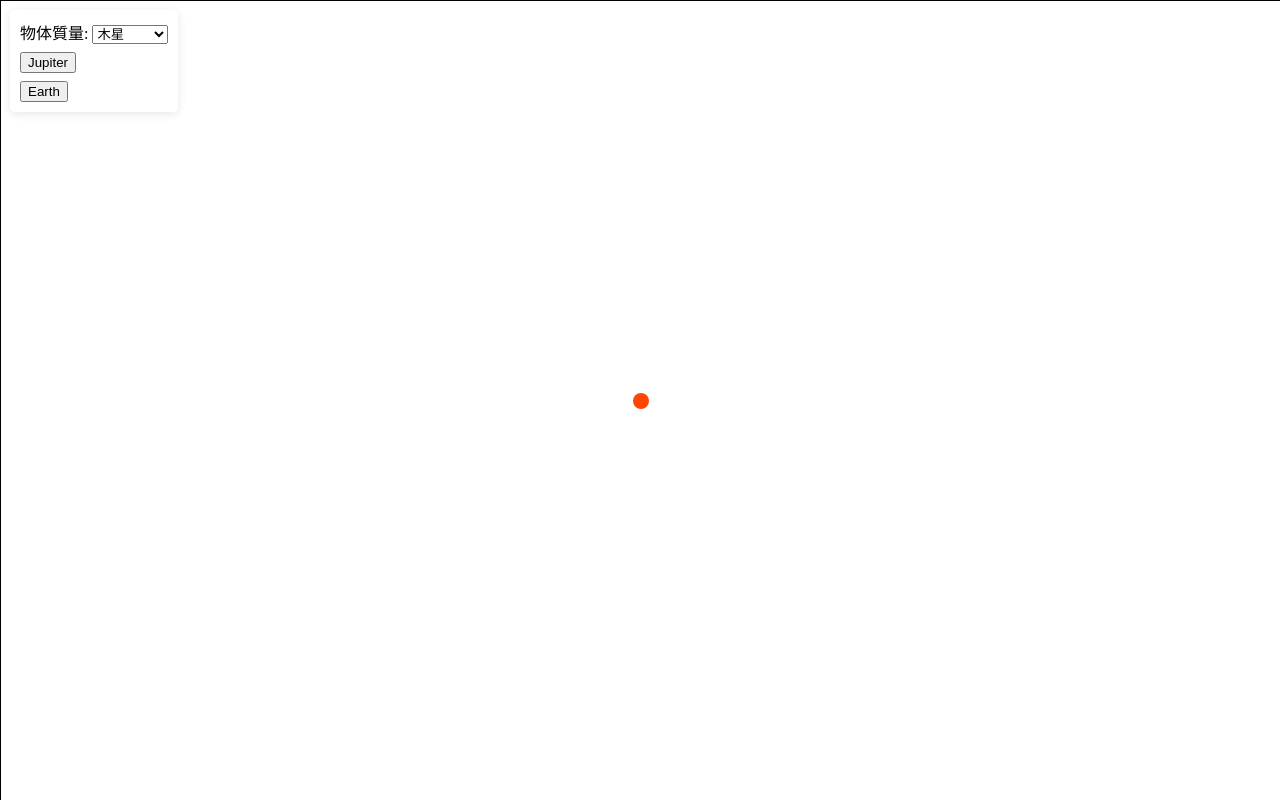
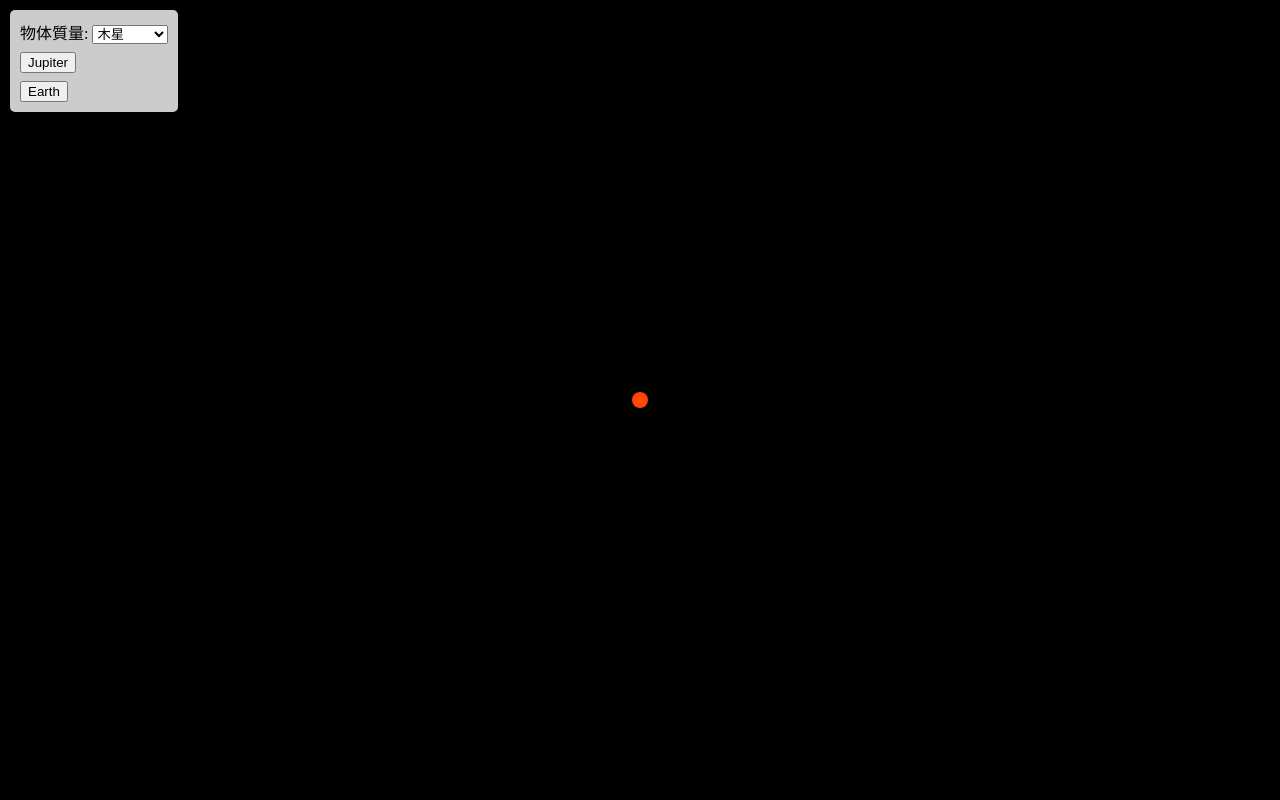
Before and after one commit to tekuteku-life/gravsim, a plain HTML site: page index.html in a window 1280 px wide. Drawn offline with Linux system fonts and the light colour scheme.

Commit message:
Change background color to black

```diff
--- a/style.css
+++ b/style.css
@@ -8,13 +8,16 @@ html, body {
 body {
 	width: 100vw;
 	height: 100vh;
+
+	background-color: #000000;
 }
 
 canvas {
 	display: block;
 	width: 100vw;
 	height: 100vh;
-	border: 1px solid #000;
+
+	background-color: #000000;
 }
 
 #ctrl-form {
```
